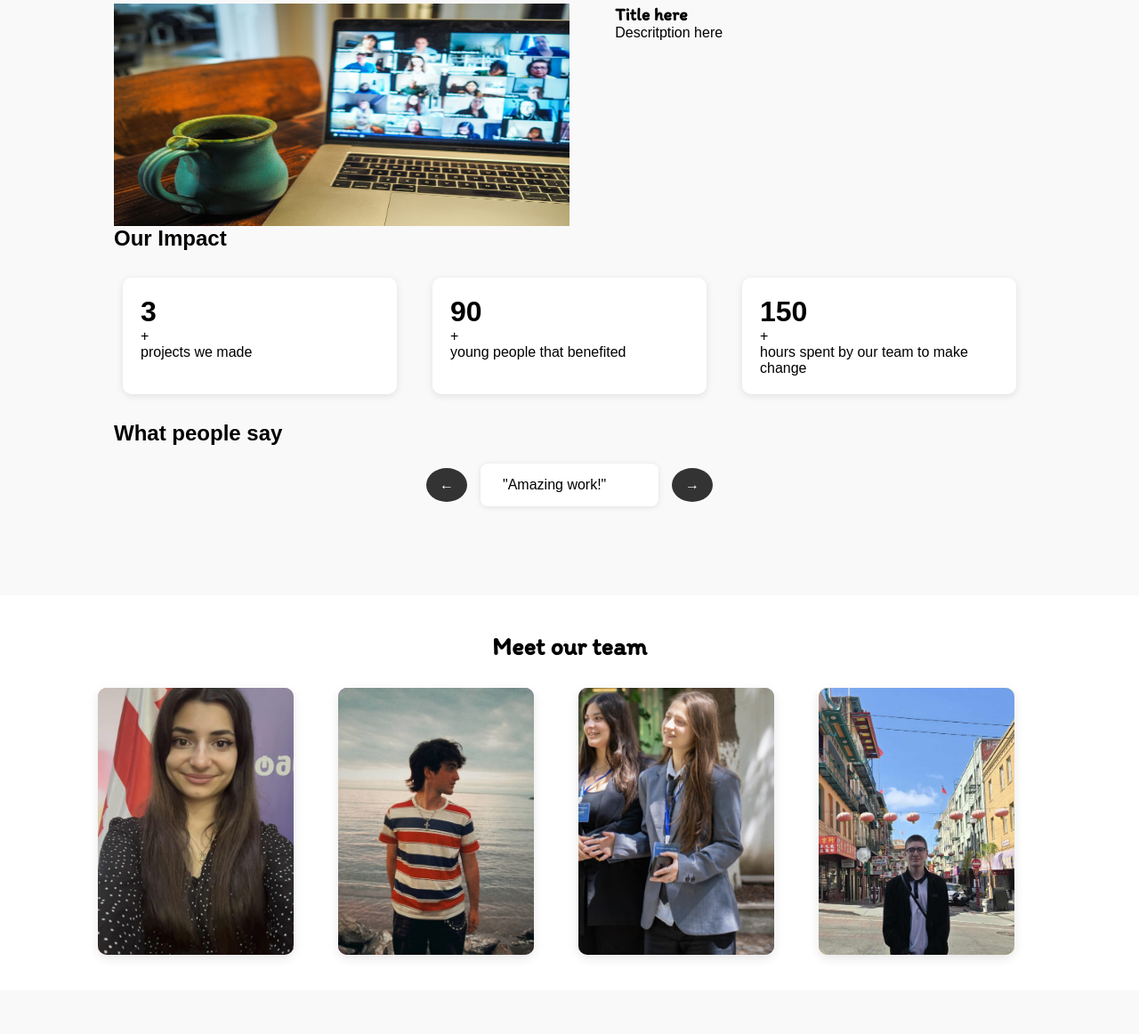
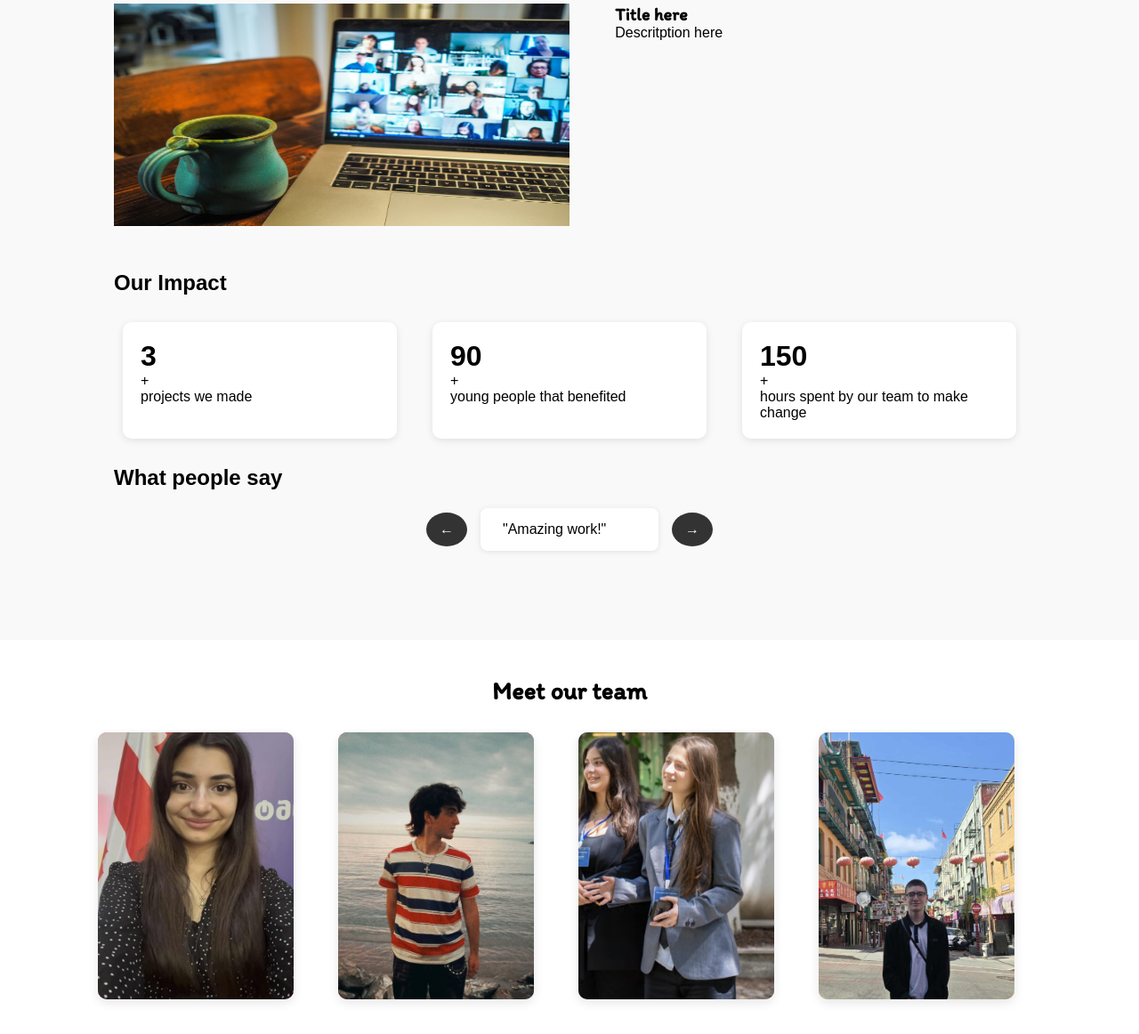
Before and after one commit to sabuka-dumbo/RIseLab, a Django app: page /aboutus/ in a window 1280 px wide. Shown: the part 1070-2232 px from the top of the page at 89% size. Run offline with Django 5.2, Linux system fonts and the light colour scheme.

Commit message:
Aug 19, 2025, 8:54 AM

```diff
--- a/app/templates/aboutus.html
+++ b/app/templates/aboutus.html
@@ -66,7 +66,7 @@
             </div>
         </section>
 
-        <section class="impact-section">
+        <section class="impact-section" style="margin-top: 50px;">
             <h1 class="fade-in">Our Impact</h1>
 
             <div class="impact-stats">
@@ -132,7 +132,6 @@
                     <p>ვმონაწილეობ იდეების განვითარებაში, პროექტების ორგანიზებასა და ახალი შესაძლებლობების აღმოჩენაში.</p>
                 </div>
                 </div>
-
             </div>
         </section>
 
```
Lines whose indentation alone changed are shown as unchanged.
